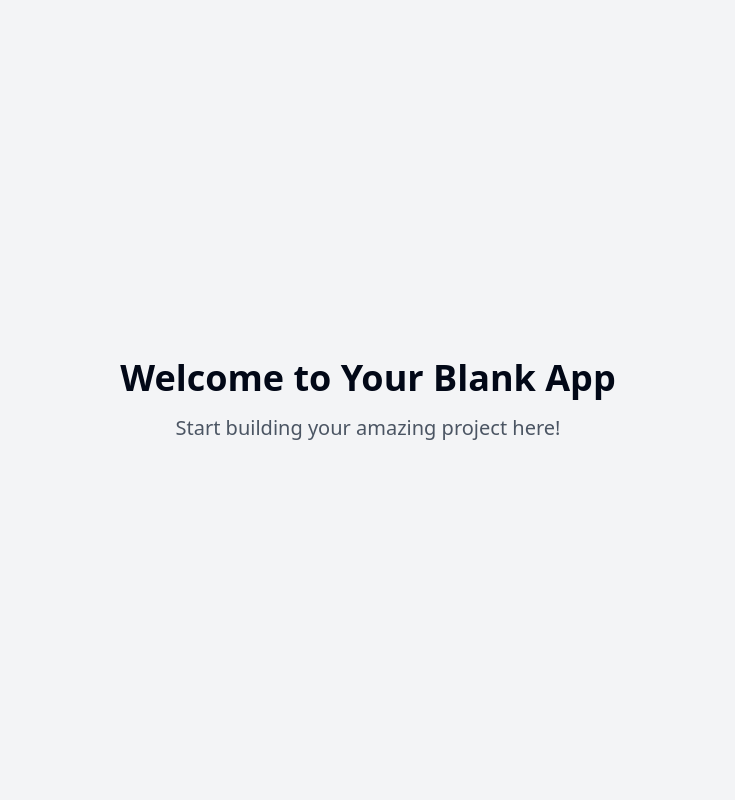
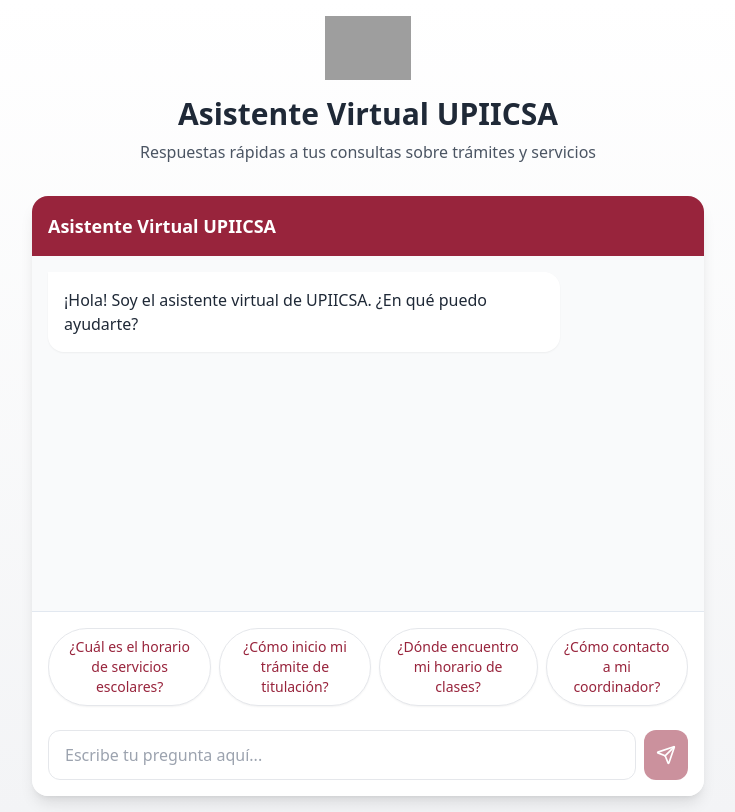
Before and after one commit to Gamervic01/upiicsa-helper-bot, a React (Vite) app: page / in a window 1280 px wide. Shown: the whole page, without its empty margins (272-1007 px from the left). Built offline with nearby package versions, Linux system fonts and the light colour scheme; grey boxes are pictures that could not be loaded.

Commit message:
Add virtual assistant for UPIICSA
Implement a web virtual assistant to address student inquiries regarding the UPIICSA page of IPN Mexico.
[skip gpt_engineer]

```diff
--- /dev/null
+++ b/src/components/ChatInput.tsx
@@ -0,0 +1,39 @@
+import { useState } from "react";
+import { Send } from "lucide-react";
+
+interface ChatInputProps {
+  onSendMessage: (message: string) => void;
+}
+
+export const ChatInput = ({ onSendMessage }: ChatInputProps) => {
+  const [message, setMessage] = useState("");
+
+  const handleSubmit = (e: React.FormEvent) => {
+    e.preventDefault();
+    if (message.trim()) {
+      onSendMessage(message);
+      setMessage("");
+    }
+  };
+
+  return (
+    <form onSubmit={handleSubmit} className="flex gap-2">
+      <input
+        type="text"
+        value={message}
+        onChange={(e) => setMessage(e.target.value)}
+        placeholder="Escribe tu pregunta aquí..."
+        className="flex-1 px-4 py-3 rounded-xl border border-gray-200 focus:outline-none
+                   focus:ring-2 focus:ring-ipn-primary/20 transition-all duration-300"
+      />
+      <button
+        type="submit"
+        className="p-3 rounded-xl bg-ipn-primary text-white hover:bg-ipn-secondary
+                   transition-colors duration-300 disabled:opacity-50"
+        disabled={!message.trim()}
+      >
+        <Send className="w-5 h-5" />
+      </button>
+    </form>
+  );
+};
--- /dev/null
+++ b/src/components/ChatInterface.tsx
@@ -0,0 +1,75 @@
+import { useState } from "react";
+import { ChatMessage } from "./ChatMessage";
+import { ChatInput } from "./ChatInput";
+import { SuggestedQuestions } from "./SuggestedQuestions";
+
+const SUGGESTED_QUESTIONS = [
+  "¿Cuál es el horario de servicios escolares?",
+  "¿Cómo inicio mi trámite de titulación?",
+  "¿Dónde encuentro mi horario de clases?",
+  "¿Cómo contacto a mi coordinador?",
+];
+
+interface Message {
+  text: string;
+  isBot: boolean;
+}
+
+const RESPUESTAS = {
+  "¿Cuál es el horario de servicios escolares?":
+    "El horario de atención de servicios escolares es de lunes a viernes de 9:00 a 20:00 horas.",
+  "¿Cómo inicio mi trámite de titulación?":
+    "Para iniciar tu trámite de titulación debes acudir a la oficina de titulación con tu certificado de servicio social y kardex.",
+  "¿Dónde encuentro mi horario de clases?":
+    "Puedes consultar tu horario en el SAES (saes.upiicsa.ipn.mx) con tu usuario y contraseña.",
+  "¿Cómo contacto a mi coordinador?":
+    "Puedes encontrar los datos de contacto de tu coordinador en la página de tu departamento académico.",
+};
+
+export const ChatInterface = () => {
+  const [messages, setMessages] = useState<Message[]>([
+    {
+      text: "¡Hola! Soy el asistente virtual de UPIICSA. ¿En qué puedo ayudarte?",
+      isBot: true,
+    },
+  ]);
+
+  const handleSendMessage = (text: string) => {
+    setMessages((prev) => [...prev, { text, isBot: false }]);
+
+    // Simular respuesta del bot
+    setTimeout(() => {
+      const respuesta = RESPUESTAS[text as keyof typeof RESPUESTAS] ||
+        "Por el momento no tengo información sobre esa consulta. Te sugiero visitar www.upiicsa.ipn.mx para más detalles.";
+
+      setMessages((prev) => [...prev, { text: respuesta, isBot: true }]);
+    }, 1000);
+  };
+
+  return (
+    <div className="flex flex-col h-[600px] max-w-2xl mx-auto bg-gray-50 rounded-2xl shadow-lg overflow-hidden">
+      <div className="bg-ipn-primary p-4">
+        <h2 className="text-white text-lg font-semibold">Asistente Virtual UPIICSA</h2>
+      </div>
+
+      <div className="flex-1 overflow-y-auto p-4 space-y-4">
+        {messages.map((msg, idx) => (
+          <ChatMessage key={idx} message={msg.text} isBot={msg.isBot} />
+        ))}
+      </div>
+
+      <div className="p-4 bg-white border-t">
+        <div className="mb-4 flex gap-2 overflow-x-auto pb-2">
+          {SUGGESTED_QUESTIONS.map((question) => (
+            <SuggestedQuestions
+              key={question}
+              question={question}
+              onClick={handleSendMessage}
+            />
+          ))}
+        </div>
+        <ChatInput onSendMessage={handleSendMessage} />
+      </div>
+    </div>
+  );
+};
--- /dev/null
+++ b/src/components/ChatMessage.tsx
@@ -0,0 +1,28 @@
+import { cn } from "@/lib/utils";
+
+interface ChatMessageProps {
+  message: string;
+  isBot: boolean;
+}
+
+export const ChatMessage = ({ message, isBot }: ChatMessageProps) => {
+  return (
+    <div
+      className={cn(
+        "flex w-full mb-4 animate-fade-in",
+        isBot ? "justify-start" : "justify-end"
+      )}
+    >
+      <div
+        className={cn(
+          "max-w-[80%] p-4 rounded-2xl shadow-sm",
+          isBot
+            ? "bg-white text-gray-800 rounded-tl-none"
+            : "bg-ipn-primary text-white rounded-tr-none"
+        )}
+      >
+        <p className="text-sm md:text-base">{message}</p>
+      </div>
+    </div>
+  );
+};
--- /dev/null
+++ b/src/components/SuggestedQuestions.tsx
@@ -0,0 +1,16 @@
+interface SuggestedQuestionProps {
+  question: string;
+  onClick: (question: string) => void;
+}
+
+export const SuggestedQuestions = ({ question, onClick }: SuggestedQuestionProps) => {
+  return (
+    <button
+      onClick={() => onClick(question)}
+      className="px-4 py-2 text-sm text-ipn-primary bg-white rounded-full border border-gray-200
+                 hover:bg-gray-50 transition-colors duration-300 shadow-sm animate-fade-in"
+    >
+      {question}
+    </button>
+  );
+};
--- a/src/pages/Index.tsx
+++ b/src/pages/Index.tsx
@@ -1,11 +1,24 @@
-// Update this page (the content is just a fallback if you fail to update the page)
+import { ChatInterface } from "@/components/ChatInterface";
 
 const Index = () => {
   return (
-    <div className="min-h-screen flex items-center justify-center bg-gray-100">
-      <div className="text-center">
-        <h1 className="text-4xl font-bold mb-4">Welcome to Your Blank App</h1>
-        <p className="text-xl text-gray-600">Start building your amazing project here!</p>
+    <div className="min-h-screen bg-gradient-to-b from-white to-gray-100 p-4">
+      <div className="max-w-7xl mx-auto">
+        <div className="text-center mb-8 animate-fade-in">
+          <img
+            src="https://www.upiicsa.ipn.mx/assets/files/upiicsa/Inicio/LOGO-UPIICSA.png"
+            alt="UPIICSA Logo"
+            className="h-16 mx-auto mb-4"
+          />
+          <h1 className="text-3xl font-bold text-gray-800 mb-2">
+            Asistente Virtual UPIICSA
+          </h1>
+          <p className="text-gray-600">
+            Respuestas rápidas a tus consultas sobre trámites y servicios
+          </p>
+        </div>
+
+        <ChatInterface />
       </div>
     </div>
   );
--- a/tailwind.config.ts
+++ b/tailwind.config.ts
@@ -19,6 +19,11 @@ export default {
     },
     extend: {
       colors: {
+        ipn: {
+          primary: "#98243C",
+          secondary: "#761B2E",
+          light: "#B02945",
+        },
         border: "hsl(var(--border))",
         input: "hsl(var(--input))",
         ring: "hsl(var(--ring))",
@@ -67,10 +72,15 @@ export default {
           from: { height: "var(--radix-accordion-content-height)" },
           to: { height: "0" },
         },
+        "fade-in": {
+          "0%": { opacity: "0", transform: "translateY(10px)" },
+          "100%": { opacity: "1", transform: "translateY(0)" },
+        },
       },
       animation: {
         "accordion-down": "accordion-down 0.2s ease-out",
         "accordion-up": "accordion-up 0.2s ease-out",
+        "fade-in": "fade-in 0.3s ease-out forwards",
       },
     },
   },
```
